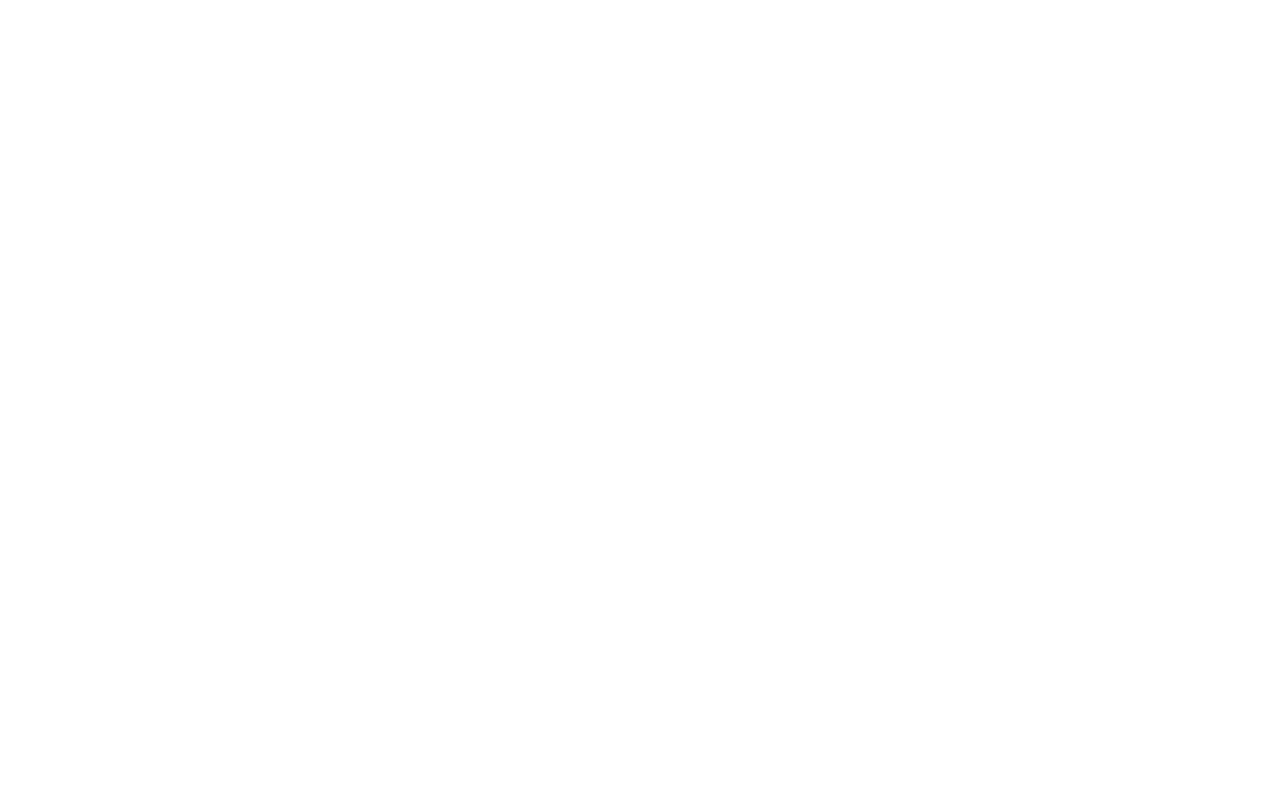
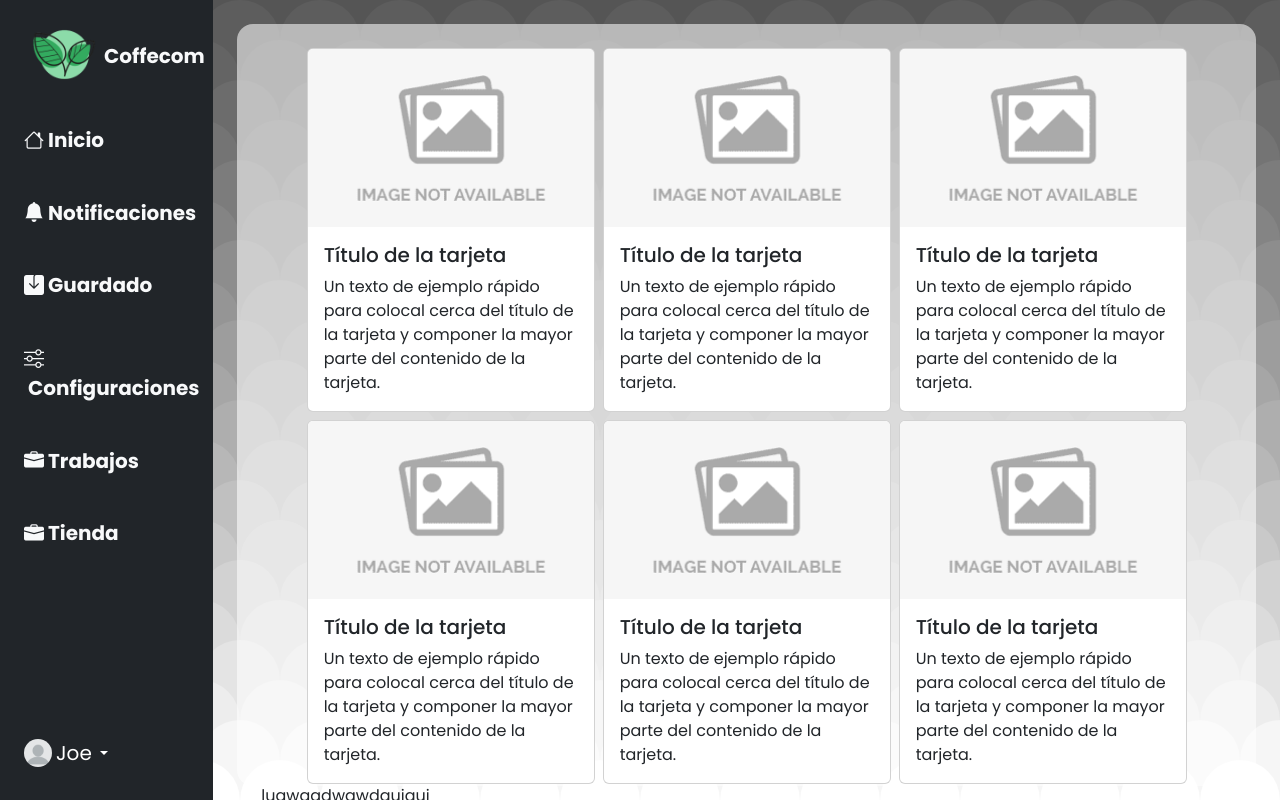
Before and after one commit to estebanfl0/ProyectoFinal, a React (Create React App) app in the folder proyectofinal/: page /vista-trabajo-red in a window 1280 px wide. Before the commit this address had no page. Built offline with nearby package versions, Linux system fonts and the light colour scheme.

Commit message:
new folder

```diff
--- a/proyectofinal/src/componentes/comCardPostCardJobs/componenteCardJob.jsx
+++ b/proyectofinal/src/componentes/comCardPostCardJobs/componenteCardJob.jsx
@@ -1,7 +1,8 @@
 import React from "react";
 function CardJob(){
     return(
-        <div className="card border-0 cardJob mb-3">
+
+        <div className="card border-0 cardJob mb-3" style={{width: '18rem'}}>
                                     <div className="row g-0 text-dark">
                                             <div className="col-md-4">
                                                 <img src={require('../../images/imageDefecto.png')} className=" rounded-start img-fluid"/>
--- /dev/null
+++ b/proyectofinal/src/componentes/comCardPostCardJobs/componenteCardJobTrabajos.jsx
@@ -0,0 +1,14 @@
+import React from "react";
+function CardJobTrabajo(){
+    return(
+        <div class="card" style={{width: '18rem'}}>
+            <img src={require('../../images/imageDefecto.png')}class="card-img-top" alt="..."/>
+            <div class="card-body">
+                <h5 class="card-title">Título de la tarjeta</h5>
+                <p class="card-text">Un texto de ejemplo rápido para colocal cerca del título de la tarjeta y componer la mayor parte del contenido de la tarjeta.</p>
+
+            </div>
+        </div>
+    );
+}
+export default CardJobTrabajo
--- a/proyectofinal/src/componentes/comCardPostCardJobs/componenteCardPost.jsx
+++ b/proyectofinal/src/componentes/comCardPostCardJobs/componenteCardPost.jsx
@@ -11,8 +11,8 @@ function CardPost({imagenPerfil,nombre,key,body,src,onClick}){
       }
     return(
         <div class="card mx-auto mt-4" key={key}>
-        <img src={require('../../images/imageDefecto.png')} className="card-img-top" />
-        <div class="card-body">
+            <img src={src} className="card-img-top" />
+            <div class="card-body">
             <h5 class="card-title"><span><img className="rounded-5" src={imagenPerfil} width="50px" style={{marginRight:'10px'}} /></span>{nombre}</h5>
             <p class="card-text">{body}</p>
             <div className="d-flex justify-content-between">
@@ -22,8 +22,8 @@ function CardPost({imagenPerfil,nombre,key,body,src,onClick}){
             </button>
             <button type="button" className="btn" style={{backgroundColor:'red', width:'80px', height:'30px',fontSize:'12px'}} onClick={onClick}>Borrar</button>
             </div>
+            </div>
         </div>
-    </div>
     )
 }
 export default CardPost
--- a/proyectofinal/src/componentes/css/cardEcommerce.css
+++ b/proyectofinal/src/componentes/css/cardEcommerce.css
@@ -2,11 +2,11 @@
     width: 190px;
     min-height: 254px;
     padding: .8em;
-    background: #f5f5f5;
     border-radius: 20px;
     position: relative;
     overflow: visible;
-    box-shadow: 0 1px 3px rgba(0,0,0,0.12), 0 1px 2px rgba(0,0,0,0.24);
+    background: rgb(236, 236, 236);
+    box-shadow: rgba(0, 0, 0, 0.4) 0px 2px 4px, rgba(0, 0, 0, 0.3) 0px 7px 13px -3px, rgba(0, 0, 0, 0.2) 0px -3px 0px inset;
    }
 
 
--- a/proyectofinal/src/componentes/css/login.css
+++ b/proyectofinal/src/componentes/css/login.css
@@ -406,7 +406,7 @@ form.sign-in-form {
 }
 
 .bg-green{
-    background-color:#ADD063 ;
+    background-color:#212529 ;
     min-width: 100px;
 
 }
@@ -426,6 +426,17 @@ form.sign-in-form {
     }
 
 }
+@media (min-width: 1320px) {
+  .h-sm-100 {
+      height: 100%;
+
+  }
+  .CardJobTrabajo{
+    width: 60% ;
+  }
+
+}
+
 @media(max-width:985px){
         .contenidoPostNotiRed{
             flex-wrap: wrap;
@@ -437,6 +448,8 @@ form.sign-in-form {
         .textApp{
           display: none;
         }
+
+
         /* span{
           display: none;
         }
@@ -444,7 +457,8 @@ form.sign-in-form {
 
 
 }
-@media (max-width:450px){
+
+@media (max-width:540px){
     .noticiasCafe{
         display: none;
 
@@ -457,11 +471,9 @@ form.sign-in-form {
         overflow: auto;
     }
 
-}
-@media (max-width:319px){
-
 
 }
+
 /* width */
  ::-webkit-scrollbar {
     width: 14px;
@@ -486,6 +498,7 @@ form.sign-in-form {
 
 
 }
+
 .bg-green{
   min-width: 100px;
 }
--- a/proyectofinal/src/componentes/vistaPrincipal-red.jsx
+++ b/proyectofinal/src/componentes/vistaPrincipal-red.jsx
@@ -9,7 +9,7 @@ function VistaRedsocial({nombre}){
         <div class="row">
             <div class="col-12 col-sm-3 col-xl-2 p-2  d-flex sticky-top bg-green">
                 <div class="d-flex flex-sm-column flex-row flex-grow-1 align-items-center align-items-sm-start px-3 pt-2 text-white ">
-                    <h1 className="fs-5  text-light fw-bold"><img className="logoApp"  src={require('../images/logopagina.png')}alt="" /><span className="textApp mx-3">CoffeeApp</span></h1>
+                    <h1 className="fs-5 text-light fw-bold d-flex align-items-center"><img className="logoApp"  src={require('../images/logopequeño.png')}alt="" width='80px' /><span className="textApp">Coffecom</span></h1>
                     <ul class="nav ul nav-pills flex-sm-column flex-row flex-nowrap flex-shrink-1 flex-sm-grow-0 flex-grow-1 mb-sm-auto mb-0 justify-content-around align-items-center align-items-sm-start" id="menu">
                         <li class="nav-item">
                             <Link to='/vistaPrincipal-red' class="nav-link px-sm-0 px-2">
@@ -29,8 +29,9 @@ function VistaRedsocial({nombre}){
                             <i class=" fs-5 bi bi-sliders text-light fs-5"></i><span class="ms-1 d-none d-sm-inline text-light fw-bold fs-5 li">Configuraciones</span></a>
                         </li>
                         <li>
-                            <a href="#" class="nav-link px-sm-0 px-2">
-                            <i class=" fs-5 bi bi-briefcase-fill text-light fs-5"></i><span class="ms-1 d-none d-sm-inline text-light fw-bold fs-5 li">Trabajos</span> </a>
+
+                            <Link to='/vista-trabajo-red' class="nav-link px-sm-0 px-2">
+                            <i class=" fs-5 bi bi-briefcase-fill text-light fs-5"></i><span class="ms-1 d-none d-sm-inline text-light fw-bold fs-5 li">Trabajos</span> </Link>
                         </li>
                         <li>
                             <Link to='/vista-ecommerce-red' class="nav-link px-sm-0 px-2">
--- a/proyectofinal/src/controllers/App.js
+++ b/proyectofinal/src/controllers/App.js
@@ -16,6 +16,7 @@ import '../componentes/css/buttons.css';
 import'../componentes/css/input.css'
 import'../componentes/css/cardEcommerce.css'
 import VistaEcommerce from "../views/viewsRedSocial/vista-ecommerce-red";
+import VistaTrabajoRed from "../views/viewsRedSocial/vista-trabajo-red";
 
 function App() {
   const location = useLocation()
@@ -35,6 +36,7 @@ function App() {
                   <Route path="/" element={<VistaRedsocial/>}>
                       <Route path="/vistaPrincipal-red" element={<VistaPostRed />}></Route>
                       <Route path="/vista-ecommerce-red" element={<VistaEcommerce/>}></Route>
+                      <Route path="/vista-trabajo-red" element={<VistaTrabajoRed/>}></Route>
 
                   </Route>
             </Routes>
--- a/proyectofinal/src/controllers/css/App.css
+++ b/proyectofinal/src/controllers/css/App.css
@@ -1,6 +1,6 @@
-body{
+/* body{
     overflow: hidden;
-}
+} */
 .fade-enter{
     opacity: 0;
     bottom: 0;
--- /dev/null
+++ b/proyectofinal/src/views/viewsRedSocial/vista-trabajo-red.jsx
@@ -0,0 +1,29 @@
+import React from "react";
+import {motion} from 'framer-motion';
+import CardJobTrabajo from "../../componentes/comCardPostCardJobs/componenteCardJobTrabajos";
+function VistaTrabajoRed(){
+    return(
+        <motion.div className="contenidoPostNotiRed  d-flex" initial={{opacity:0}} animate={{opacity:1}} exit={{opacity:0, transition:{duration:0.2}}} >
+            <div className="post p-4 d-flex flex-wrap" style={{width:'100%'}}>
+                <div className="d-flex justify-content-center  flex-wrap gap-2 CardJobTrabajo" style={{height:'92vh',overflowY:'auto'}}>
+
+                   <CardJobTrabajo/>
+                   <CardJobTrabajo/>
+                   <CardJobTrabajo/>
+                   <CardJobTrabajo/>
+                   <CardJobTrabajo/>
+                   <CardJobTrabajo/>
+                   <CardJobTrabajo/>
+                   <CardJobTrabajo/>
+                   <CardJobTrabajo/>
+                </div>
+                <div>
+                    lugwqgdwqwdquigui
+                </div>
+
+
+            </div>
+        </motion.div>
+    );
+}
+export default VistaTrabajoRed
```
Also changed, not shown: proyectofinal/src/views/viewsRedSocial/vista-post-red.jsx (+21 -39 lines), proyectofinal/src/images/logo grande.png (added), proyectofinal/src/images/logopequeño.png (added).
